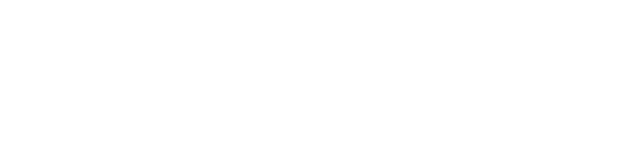
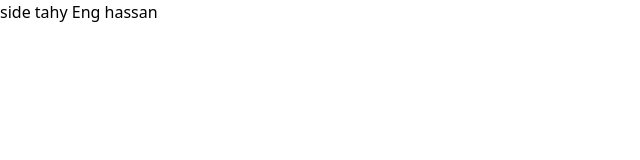
Before and after one commit to EngHassan8/twoperson, a plain HTML site: page index.html in a window 1280 px wide. Shown: the whole page, without its empty margins (0-640 px from the left). Drawn offline with nearby package versions, Linux system fonts and the light colour scheme.

Commit message:
side tahy

```diff
--- a/index.html
+++ b/index.html
@@ -8,6 +8,6 @@
     <title>Document</title>
 </head>
 <body>
-
+    <h1>side tahy Eng hassan</h1>
 </body>
 </html>
```
